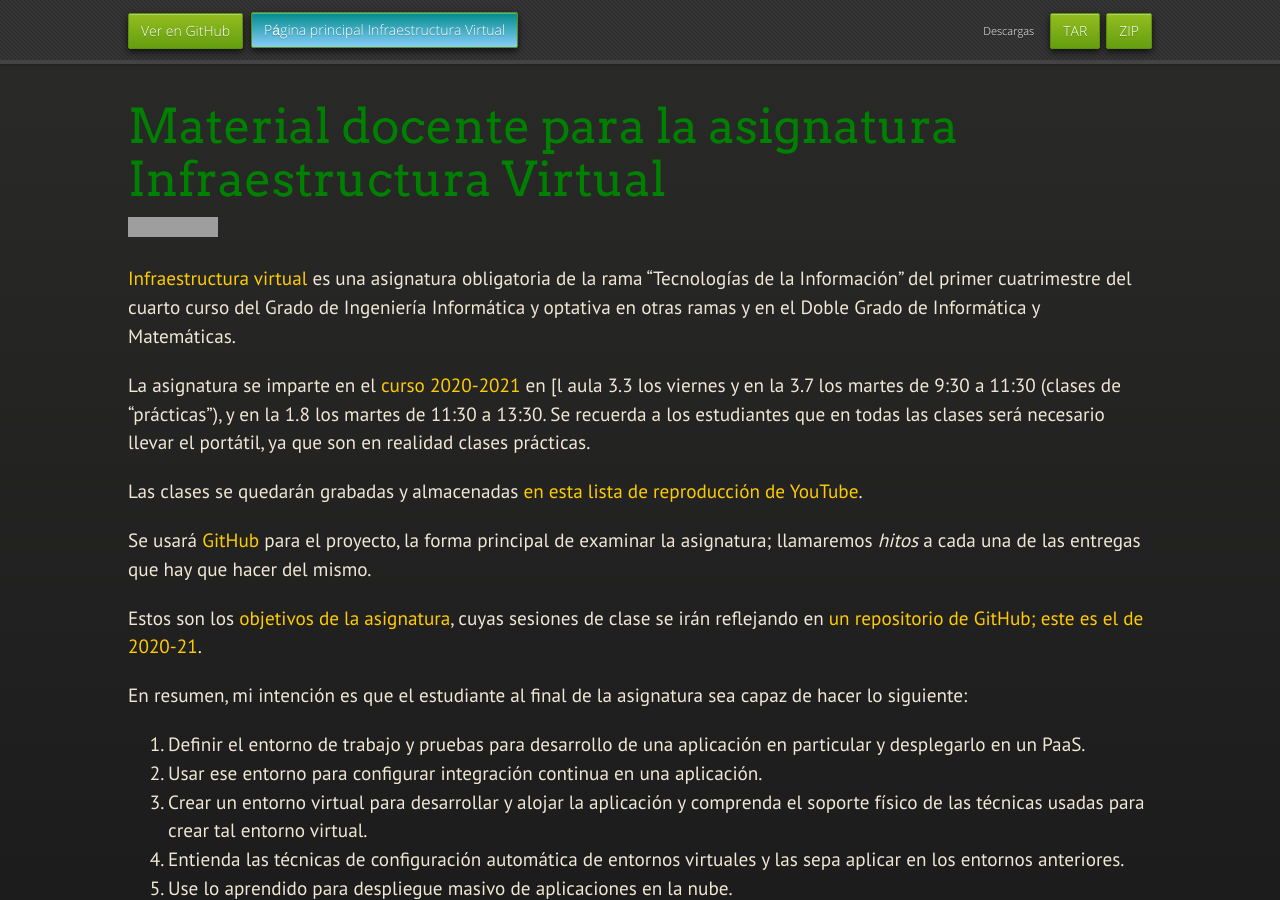
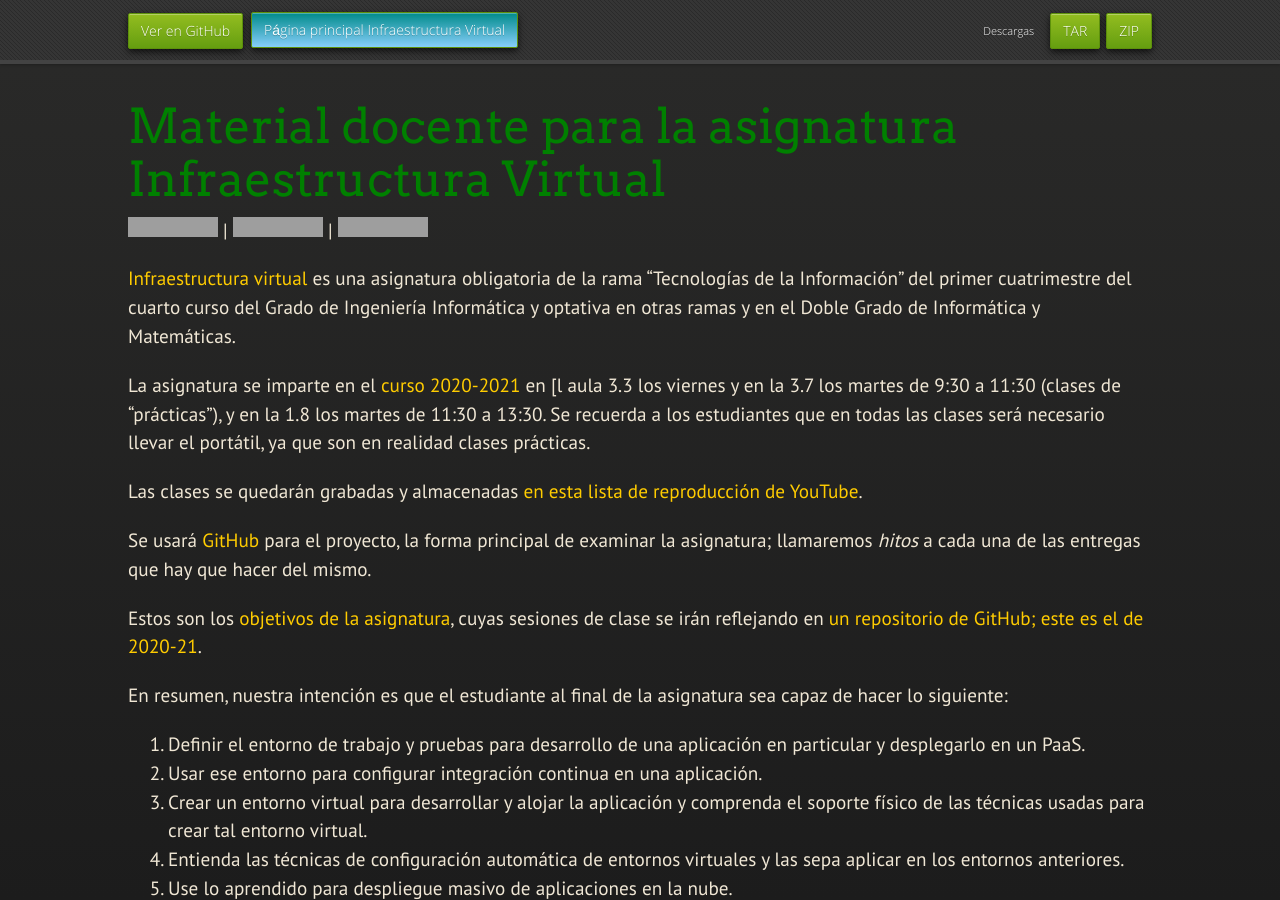
Before and after one commit to JJ/IV, a Jekyll site: the page built from index.md, in a window 1280 px wide and 900 px high. Built offline with Jekyll 4.4.1, drawn with Linux system fonts in a browser that asks for light colours; nearby versions of some CDN libraries; some web fonts are replaced; our own code applies the rules of GitHub Pages for plain Markdown files; grey boxes are pictures that could not be loaded.

Commit message:
Sync index.md de master a gh-pages

```diff
--- a/index.md
+++ b/index.md
@@ -30,7 +32,7 @@
 sesiones de clase se irán reflejando en
 [un repositorio de GitHub; este es el de 2020-21](https://github.com/JJ/IV-20-21).
 
-En resumen, mi intención es que el estudiante al final de la asignatura sea
+En resumen, nuestra intención es que el estudiante al final de la asignatura sea
 capaz de hacer lo siguiente:
 
 1. Definir el entorno de trabajo y pruebas para desarrollo de una aplicación en
```
Also changed, not shown: other parts of index.md (+2 -0 lines).
